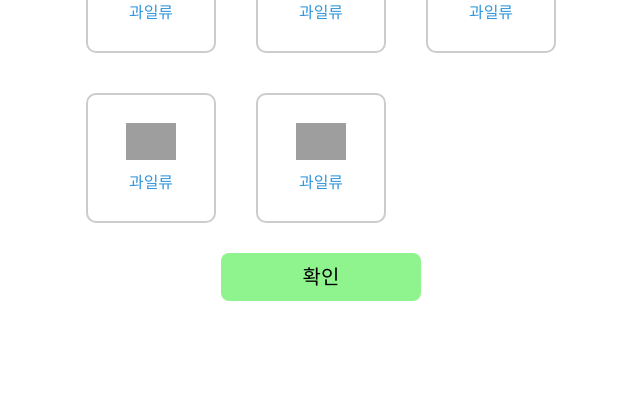
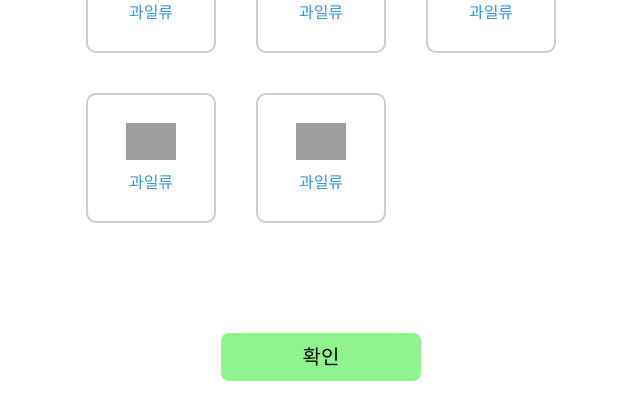
Before and after one commit to nhn1030/grocery_auction_develop, a Django app: template estimate/templates/estimate_sector1.html in a window 1280 px wide. Shown: the part 353-773 px from the top of the page, without its empty margins (319-959 px from the left). Run offline with Django 3.2, Linux system fonts and the light colour scheme; the template is opened without the code that fills it, so the values that code supplies are empty; grey boxes are pictures that could not be loaded.

Commit message:
design: submit-button css 적용 안되는 것 수정

```diff
--- a/estimate/static/css/sector1.css
+++ b/estimate/static/css/sector1.css
@@ -21,6 +21,7 @@
     gap: 20px;
     justify-content: center;
     align-items: center;
+    margin-bottom: 100px;
 }
 
 .custom-button {
@@ -52,8 +53,9 @@
 }
 
 .submit-button {
-    background-color: #90F48E; /* 배경색을 원하는 커스텀 색상 코드로 설정 */
+    background-color: #90F48E;
     color: #000000;
     width: 200px;
-    margin-top: 20px;
+    margin: 0 auto;
+
 }
```
